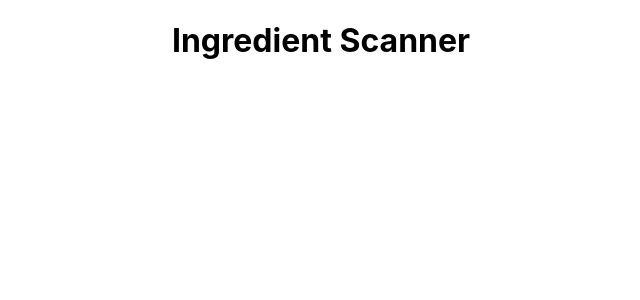
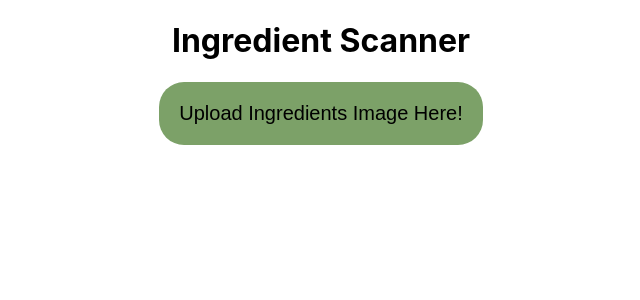
Before and after one commit to CS196Illinois/Group47-FA22, a React (Create React App) app in the folder Project/ingredient-scanner-app/: page / in a window 1280 px wide. Shown: the top 300 px of the page, without its empty margins (319-959 px from the left). Built offline with nearby package versions, Linux system fonts and the light colour scheme.

Commit message:
Added file upload

```diff
--- a/Project/ingredient-scanner-app/package.json
+++ b/Project/ingredient-scanner-app/package.json
@@ -9,6 +9,7 @@
     "react": "^18.2.0",
     "react-dom": "^18.2.0",
     "react-scripts": "5.0.1",
+    "react-webcam": "^7.0.1",
     "web-vitals": "^2.1.4"
   },
   "scripts": {
@@ -34,5 +35,10 @@
       "last 1 firefox version",
       "last 1 safari version"
     ]
+  },
+  "devDependencies": {
+    "autoprefixer": "^10.4.12",
+    "postcss": "^8.4.18",
+    "tailwindcss": "^3.2.1"
   }
 }
--- /dev/null
+++ b/Project/ingredient-scanner-app/src/Components/FileUploader.css
@@ -0,0 +1,14 @@
+.UploadButton {
+    background-color: #7CA168;
+    border: none;
+    text-align: center;
+    text-decoration: none;
+    display: inline-block;
+    font-size: 20px;
+    border-radius: 25px;
+    padding: 20px;
+}
+
+/* *{
+    font-family:Algerian;
+} */
--- /dev/null
+++ b/Project/ingredient-scanner-app/src/Components/FileUploader.jsx
@@ -0,0 +1,37 @@
+import React from "react";
+import "./FileUploader.css";
+
+const FileUploader = (props) => {
+    // Create a reference to the hidden file input element
+    const hiddenFileInput = React.useRef(null);
+
+    // Programatically click the hidden file input element
+    // when the Button component is clicked
+    const handleClick = (event) => {
+        hiddenFileInput.current.click();
+    };
+    // Call a function (passed as a prop from the parent component)
+    // to handle the user-selected file
+    const handleChange = (event) => {
+        const fileUploaded = event.target.files[0];
+        props.handleFile(fileUploaded);
+    };
+
+    // file saved in fileUploaded
+    // add a handle file function to other component
+
+    return (
+        <>
+            <button onClick={handleClick} className="UploadButton">
+                Upload Ingredients Image Here!
+            </button>
+            <input
+                type="file"
+                ref={hiddenFileInput}
+                onChange={handleChange}
+                style={{ display: "none" }}
+            />
+        </>
+    );
+};
+export default FileUploader;
--- a/Project/ingredient-scanner-app/src/Pages/Home.jsx
+++ b/Project/ingredient-scanner-app/src/Pages/Home.jsx
@@ -1,8 +1,12 @@
-import React from 'react'
-import Title from '../Components/Title'
+import React from "react";
+import Title from "../Components/Title";
+import FileUploader from "../Components/FileUploader";
 
 export default function Home() {
   return (
-    <div><Title/></div>
-  )
+    <div>
+      <Title />
+      <FileUploader />
+    </div>
+  );
 }
```
Also changed, not shown: 1 other file (tests, documents, lock files or other folders).
